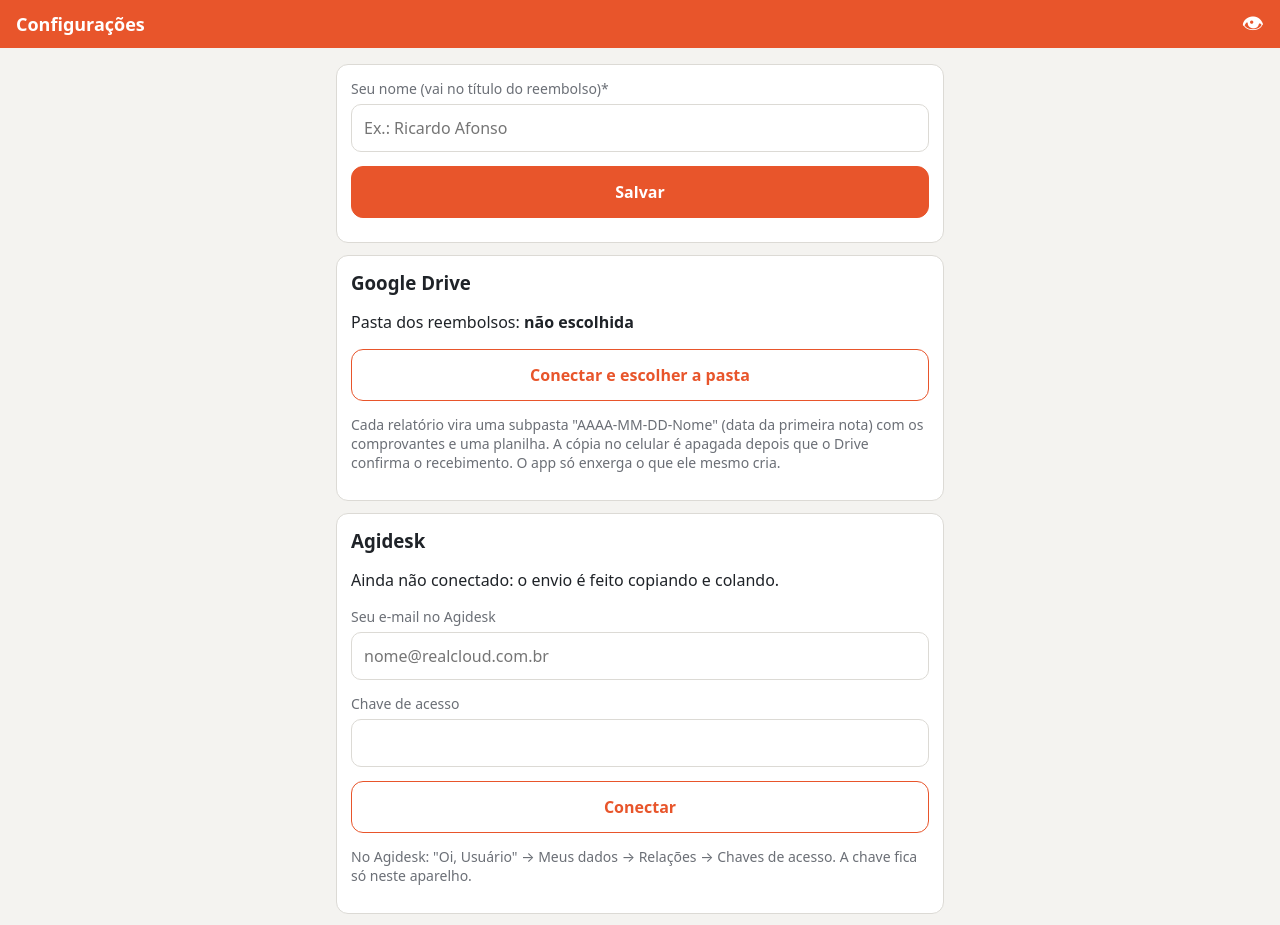
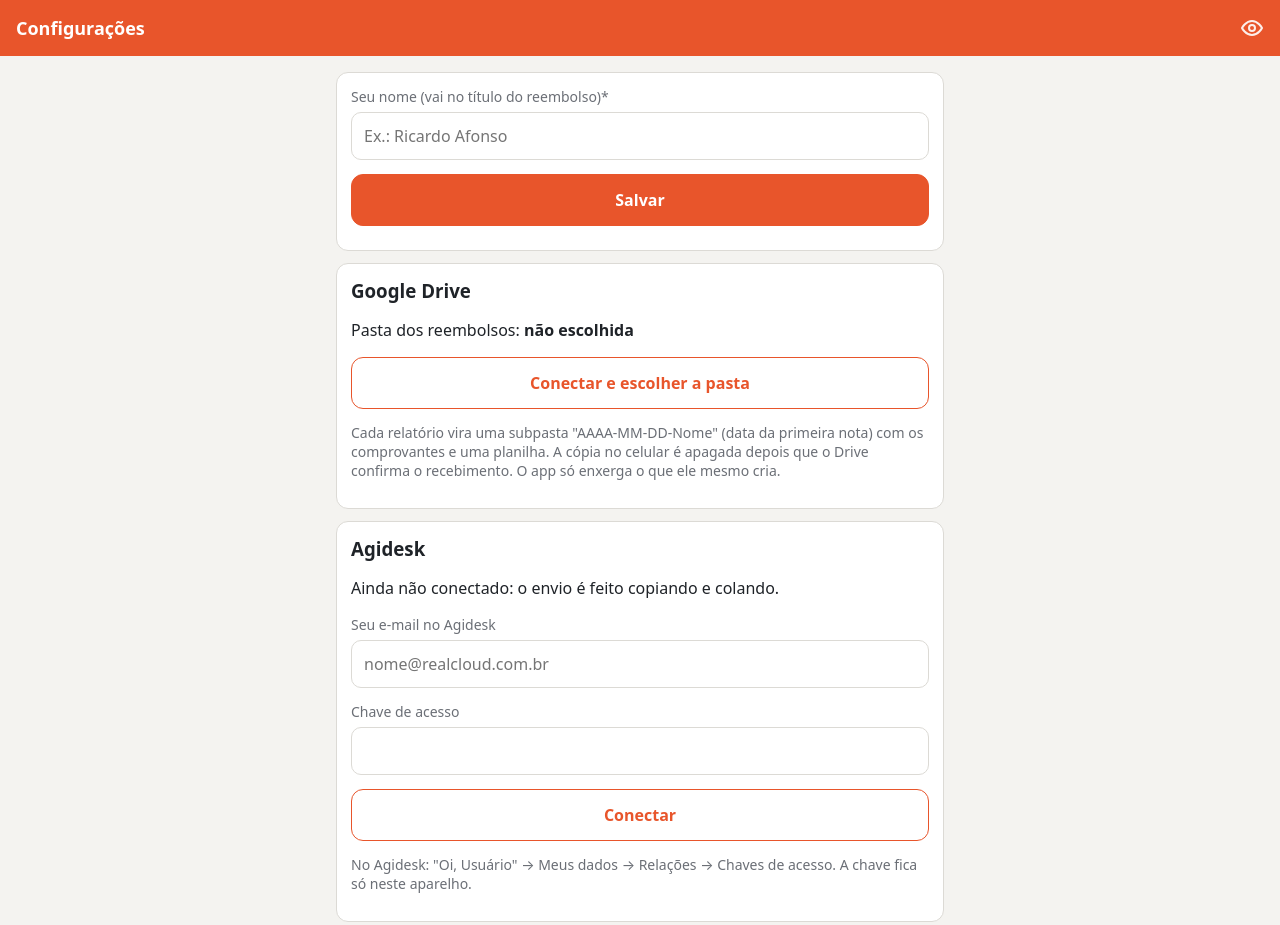
Before and after one commit to rafonso-floripa/despesas, a plain HTML site: page index.html in a window 1280 px wide. Shown: the top 925 px of the page. Drawn offline with Linux system fonts and the light colour scheme.

Commit message:
Olho do cabeçalho com ícone de traço branco
Co-Authored-By: Claude Opus 5.5 <noreply@anthropic.com>

```diff
--- a/app.js
+++ b/app.js
@@ -28,7 +28,9 @@ function aplicarOlho(trocar) {
   try { o = localStorage.getItem('ocultarValores') === '1'; if (trocar) { o = !o; localStorage.setItem('ocultarValores', o ? '1' : '0'); } } catch { /* sem storage */ }
   document.body.classList.toggle('ocultar', o);
   const b = $('#olho');
-  b.textContent = o ? '🙈' : '👁';
+  const svg = p => `<svg viewBox="0 0 24 24" width="24" height="24" fill="none" stroke="currentColor" stroke-width="2" stroke-linecap="round" stroke-linejoin="round" aria-hidden="true">${p}</svg>`;
+  const olho = '<path d="M2 12s3.6-7 10-7 10 7 10 7-3.6 7-10 7S2 12 2 12z"/><circle cx="12" cy="12" r="3"/>';
+  b.innerHTML = svg(o ? olho + '<line x1="3" y1="3" x2="21" y2="21"/>' : olho);
   b.title = o ? 'Mostrar valores' : 'Esconder valores';
 }
 $('#olho').onclick = () => aplicarOlho(true);
--- a/index.html
+++ b/index.html
@@ -16,7 +16,7 @@
   <header>
     <button id="voltar" aria-label="Voltar" hidden>‹</button>
     <h1 id="titulo">Despesas</h1>
-    <button id="olho" aria-label="Mostrar ou esconder valores">👁</button>
+    <button id="olho" aria-label="Mostrar ou esconder valores"></button>
   </header>
   <main id="app"></main>
   <div id="toast" role="status"></div>
--- a/styles.css
+++ b/styles.css
@@ -11,7 +11,7 @@ body { margin: 0; font-family: system-ui, -apple-system, "Segoe UI", Roboto, san
 
 header { position: sticky; top: 0; z-index: 5; display: flex; align-items: center; gap: 8px; padding: calc(env(safe-area-inset-top) + 12px) 16px 12px; background: var(--cor); color: #fff; }
 header h1 { font-size: 18px; margin: 0; flex: 1; white-space: nowrap; overflow: hidden; text-overflow: ellipsis; }
-#olho { background: none; border: 0; color: #fff; font-size: 22px; line-height: 1; padding: 0 0 0 8px; cursor: pointer; }
+#olho { background: none; border: 0; color: #fff; line-height: 0; padding: 4px 0 4px 8px; cursor: pointer; opacity: .9; }
 .ocultar .v { filter: blur(7px); user-select: none; }
 .busca { margin: 0 0 4px; }
 .secao { margin: 18px 0 8px; font-size: 16px; }
--- a/sw.js
+++ b/sw.js
@@ -1,5 +1,5 @@
 // Permite abrir o app sem internet (busca na rede primeiro; sem rede, usa a cópia guardada).
-const CACHE = 'despesas-v12';
+const CACHE = 'despesas-v13';
 const ARQUIVOS = ['./', 'index.html', 'styles.css', 'app.js', 'db.js', 'drive.js', 'agidesk.js', 'config.js', 'valores.js', 'manifest.webmanifest', 'icon.svg'];
 
 self.addEventListener('install', e => {
```
